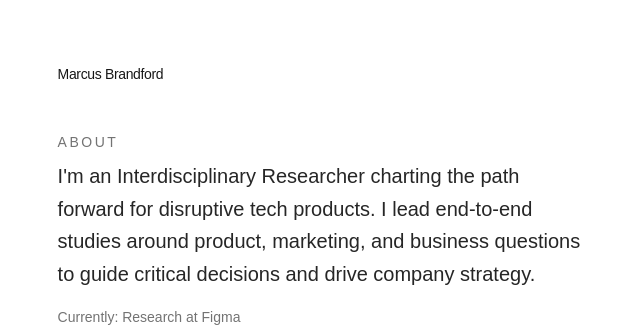
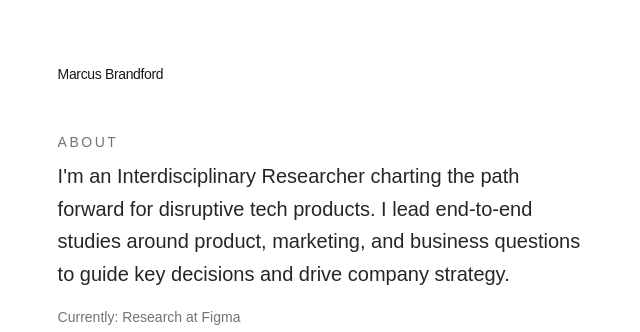
Before and after one commit to mbrandford/personal-site, a Next.js app: page / in a window 1280 px wide. Shown: the top 332 px of the page, without its empty margins (120-760 px from the left). Built offline with nearby package versions, Linux system fonts and the light colour scheme.

Commit message:
Change 'critical decisions' to 'key decisions' in intro text

```diff
--- a/app/page.tsx
+++ b/app/page.tsx
@@ -369,7 +369,7 @@ export default function Home() {
               About
             </h2>
             <p className="text-lg md:text-xl leading-relaxed text-neutral-800">
-              I'm an Interdisciplinary Researcher charting the path forward for disruptive tech products. I lead end-to-end studies around product, marketing, and business questions to guide critical decisions and drive company strategy.
+              I'm an Interdisciplinary Researcher charting the path forward for disruptive tech products. I lead end-to-end studies around product, marketing, and business questions to guide key decisions and drive company strategy.
             </p>
             <p className="text-sm leading-relaxed text-neutral-500 pt-2">
                Currently: Research at <a href="https://figma.com" target="_blank" rel="noreferrer" className="hover:text-neutral-700">Figma</a>
@@ -502,7 +502,7 @@ export default function Home() {
               About
             </h2>
             <p className="text-lg leading-relaxed text-neutral-800">
-              I'm an Interdisciplinary Researcher charting the path forward for disruptive tech products. I lead end-to-end studies around product, marketing, and business questions to guide critical decisions and drive company strategy.
+              I'm an Interdisciplinary Researcher charting the path forward for disruptive tech products. I lead end-to-end studies around product, marketing, and business questions to guide key decisions and drive company strategy.
             </p>
             <p className="text-sm leading-relaxed text-neutral-500 pt-2">
                Currently: Research at <a href="https://figma.com" target="_blank" rel="noreferrer" className="hover:text-neutral-700">Figma</a>
```
